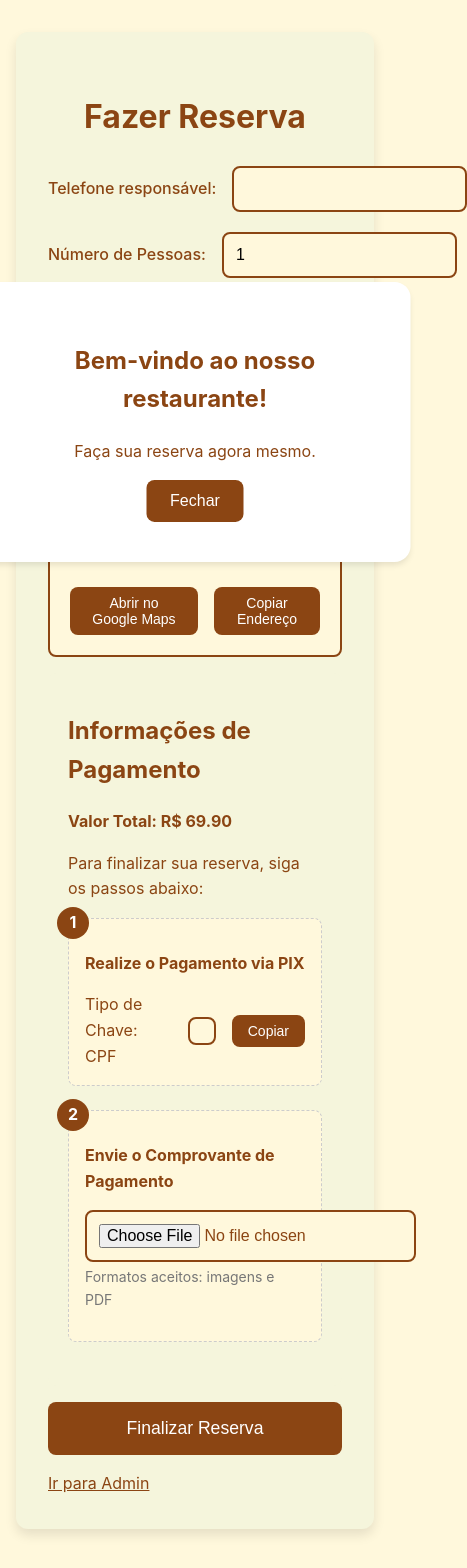
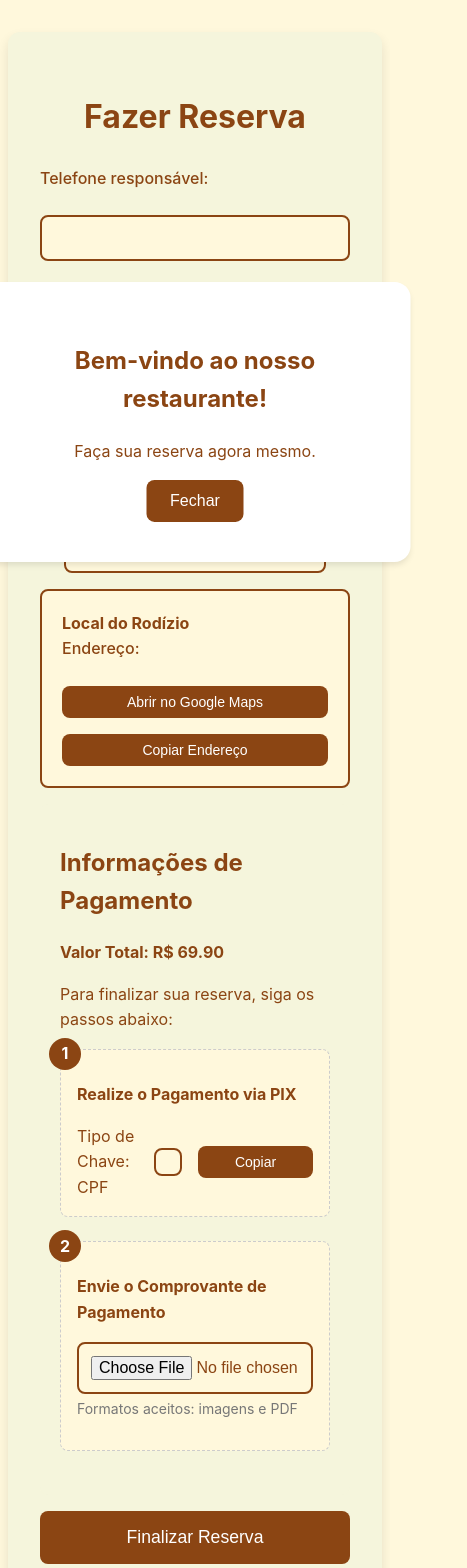
Before and after one commit to lucasgod464/reserva6.0, a React (Vite) app: page / in a window 390 px wide. Shown: the top 1568 px of the page, 467 px wide, since content can reach past the window. Built offline with nearby package versions, Linux system fonts and the light colour scheme; no server answers; the database is empty.

Commit message:
Initial commit from your app

```diff
--- a/src/App.jsx
+++ b/src/App.jsx
@@ -434,8 +434,6 @@ import React, { useState, useEffect } from 'react'
       const [adultPrice, setAdultPrice] = useState(69.90);
       const [childPrice0to5, setChildPrice0to5] = useState(0);
       const [childPrice6to10, setChildPrice6to10] = useState(45);
-      const [locationTitle, setLocationTitle] = useState('Local do Rodízio');
-      const [reservationTitle, setReservationTitle] = useState('Fazer Reserva');
       const [restaurantAddress, setRestaurantAddress] = useState('');
       const [popupTitle, setPopupTitle] = useState('Bem-vindo ao nosso restaurante!');
       const [popupDescription, setPopupDescription] = useState('Faça sua reserva agora mesmo.');
@@ -458,8 +456,6 @@ import React, { useState, useEffect } from 'react'
           setAdultPrice(data.adult || 69.90);
           setChildPrice0to5(data['0-5'] || 0);
           setChildPrice6to10(data['6-10'] || 45);
-          setLocationTitle(data.locationTitle || 'Local do Rodízio');
-          setReservationTitle(data.reservationTitle || 'Fazer Reserva');
         };
 
         const fetchAddress = async () => {
@@ -534,15 +530,22 @@ import React, { useState, useEffect } from 'react'
 
       const handlePriceSubmit = async (e) => {
         e.preventDefault();
+        const adultPriceValue = parseFloat(adultPrice);
+        const childPrice0to5Value = parseFloat(childPrice0to5);
+        const childPrice6to10Value = parseFloat(childPrice6to10);
+
+        if (isNaN(adultPriceValue) || isNaN(childPrice0to5Value) || isNaN(childPrice6to10Value)) {
+          showNotification('Por favor, insira valores numéricos válidos para os preços.', 'error');
+          return;
+        }
+
         const { error } = await supabase
           .from('prices')
           .upsert({
             id: 1,
-            adult: adultPrice,
-            '0-5': childPrice0to5,
-            '6-10': childPrice6to10,
-            locationTitle: locationTitle,
-            reservationTitle: reservationTitle,
+            adult: adultPriceValue,
+            '0-5': childPrice0to5Value,
+            '6-10': childPrice6to10Value,
           });
 
         if (error) {
@@ -682,22 +685,6 @@ import React, { useState, useEffect } from 'react'
                       onChange={(e) => setChildPrice6to10(parseFloat(e.target.value))}
                     />
                   </div>
-                  <div className="input-group">
-                    <label>Título do Local:</label>
-                    <input
-                      type="text"
-                      value={locationTitle}
-                      onChange={(e) => setLocationTitle(e.target.value)}
-                    />
-                  </div>
-                  <div className="input-group">
-                    <label>Título da Reserva:</label>
-                    <input
-                      type="text"
-                      value={reservationTitle}
-                      onChange={(e) => setReservationTitle(e.target.value)}
-                    />
-                  </div>
                   <button type="submit" className="button primary">
                     Salvar Preços
                   </button>
--- a/src/index.css
+++ b/src/index.css
@@ -168,6 +168,7 @@
       border: 1px dashed #ccc;
       border-radius: 8px;
       position: relative;
+      overflow: visible;
     }
 
     .step-number {
@@ -362,3 +363,61 @@
       flex: 1;
       background-color: #fff8dc;
     }
+
+    @media (max-width: 768px) {
+      .container {
+        max-width: 100%;
+        padding: 0 0.5rem;
+      }
+
+      .input-group {
+        flex-direction: column;
+        align-items: stretch;
+      }
+
+      .input-group label {
+        min-width: auto;
+        margin-bottom: 0.5rem;
+      }
+
+      .button-group {
+        flex-direction: column;
+      }
+
+      .button.small {
+        width: 100%;
+      }
+
+      .coupon-input-group {
+        flex-direction: column;
+      }
+
+      .coupon-input-group input[type="text"] {
+        width: 100%;
+        margin-bottom: 0.5rem;
+      }
+
+      .admin-container {
+        flex-direction: column;
+      }
+
+      .admin-sidebar {
+        width: 100%;
+        border-right: none;
+        border-bottom: 1px solid #e2e8f0;
+        padding: 1rem;
+      }
+
+      .admin-content {
+        padding: 1rem;
+      }
+    }
+
+    .payment-step input[type="file"] {
+      width: 100%;
+      box-sizing: border-box;
+    }
+
+    .payment-step {
+      overflow: visible;
+    }
```
Also changed, not shown: 1 other file (tests, documents, lock files or other folders).
